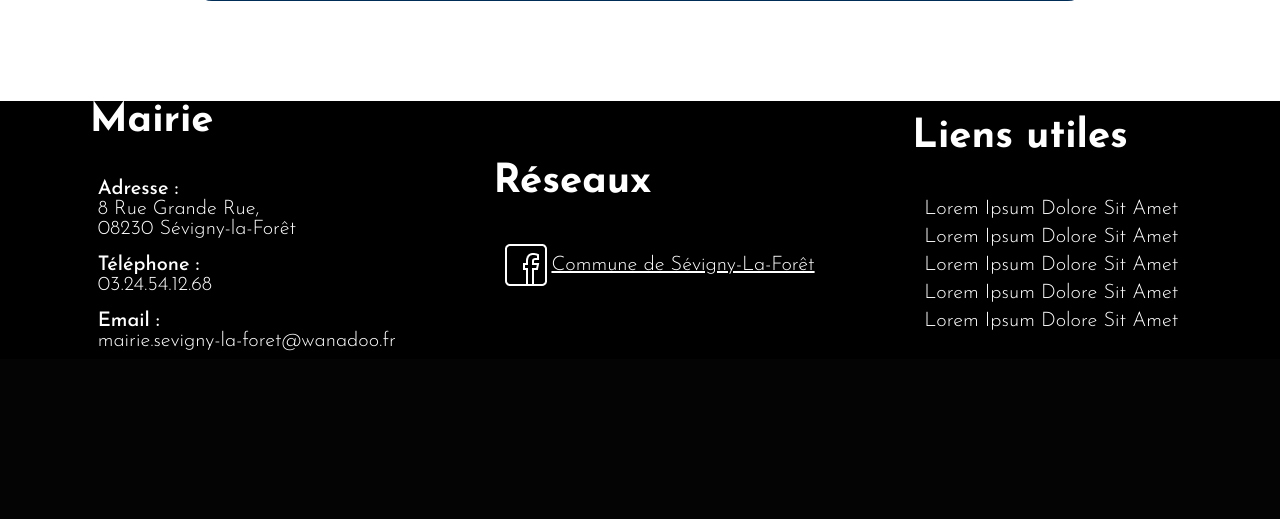
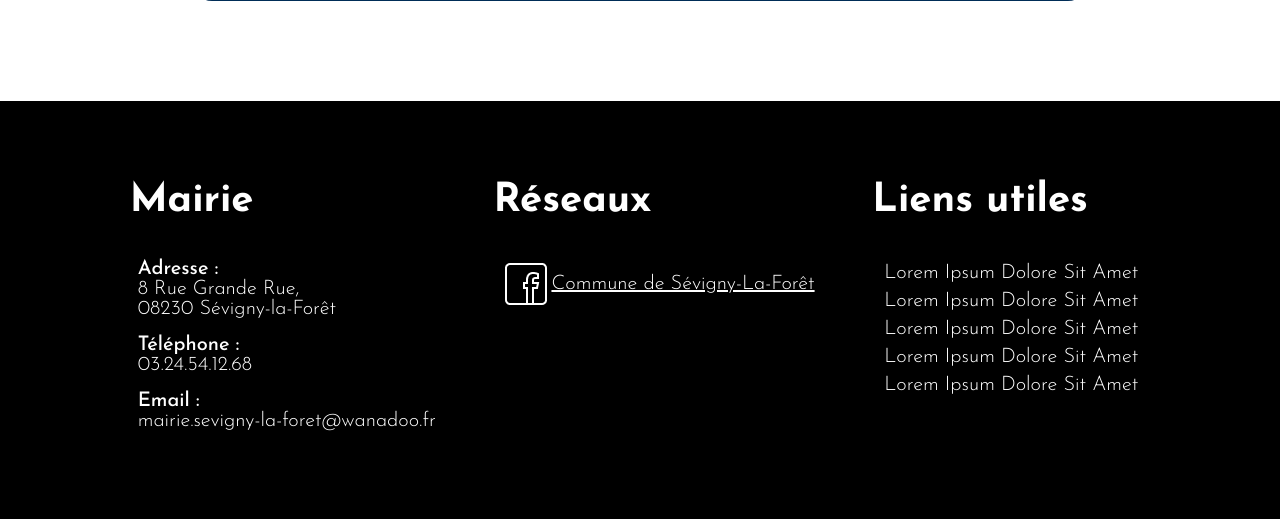
Before and after one commit to WarLay0/MairieDeSevignyLaForet, a PHP site: page / in a window 1280 px wide. Shown: the part 5715-6234 px from the top of the page. Before the commit the page ends 6066 px from the top, so only its background shows below. Run offline with PHP 8.4, Linux system fonts and the light colour scheme.

Commit message:
:iphone: | Gestion du responsive Home

```diff
--- a/sass/style.css
+++ b/sass/style.css
@@ -6,6 +6,7 @@
 }
 
 html {
+  overflow-x: hidden;
   font-family: "Josefin Sans", sans-serif;
   scroll-behavior: smooth;
 }
@@ -401,10 +402,11 @@ main #HomeContactForm form #ContactMessage textarea {
 
 footer {
   background-color: black;
+  padding: 5em;
   color: white;
   display: flex;
   justify-content: space-evenly;
-  align-items: center;
+  align-items: baseline;
 }
 footer .footerSection h4 {
   font-family: "Josefin Sans";
--- a/sass/style.scss
+++ b/sass/style.scss
@@ -7,7 +7,7 @@
     box-sizing: border-box;
 }
 html{
-    // overflow-x: hidden;
+    overflow-x: hidden;
     font-family: "Josefin Sans", sans-serif;
     scroll-behavior: smooth;
 }
@@ -352,10 +352,11 @@ main{
 
 footer{
     background-color: black;
+    padding: 5em;
     color: white;
     display: flex;
     justify-content: space-evenly;
-    align-items: center;
+    align-items: baseline;
 
     .footerSection{
         h4{
```
Also changed, not shown: 1 other file.
